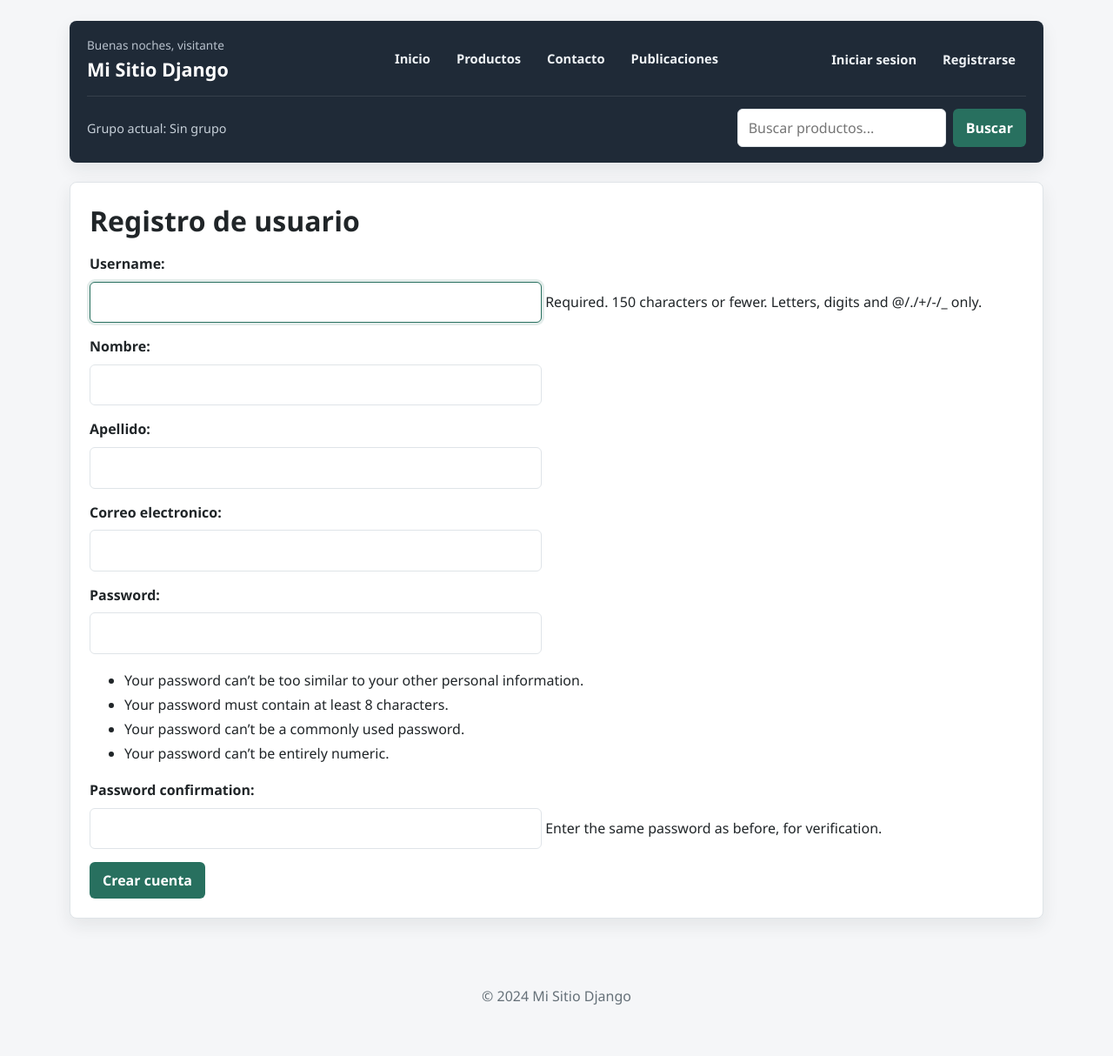
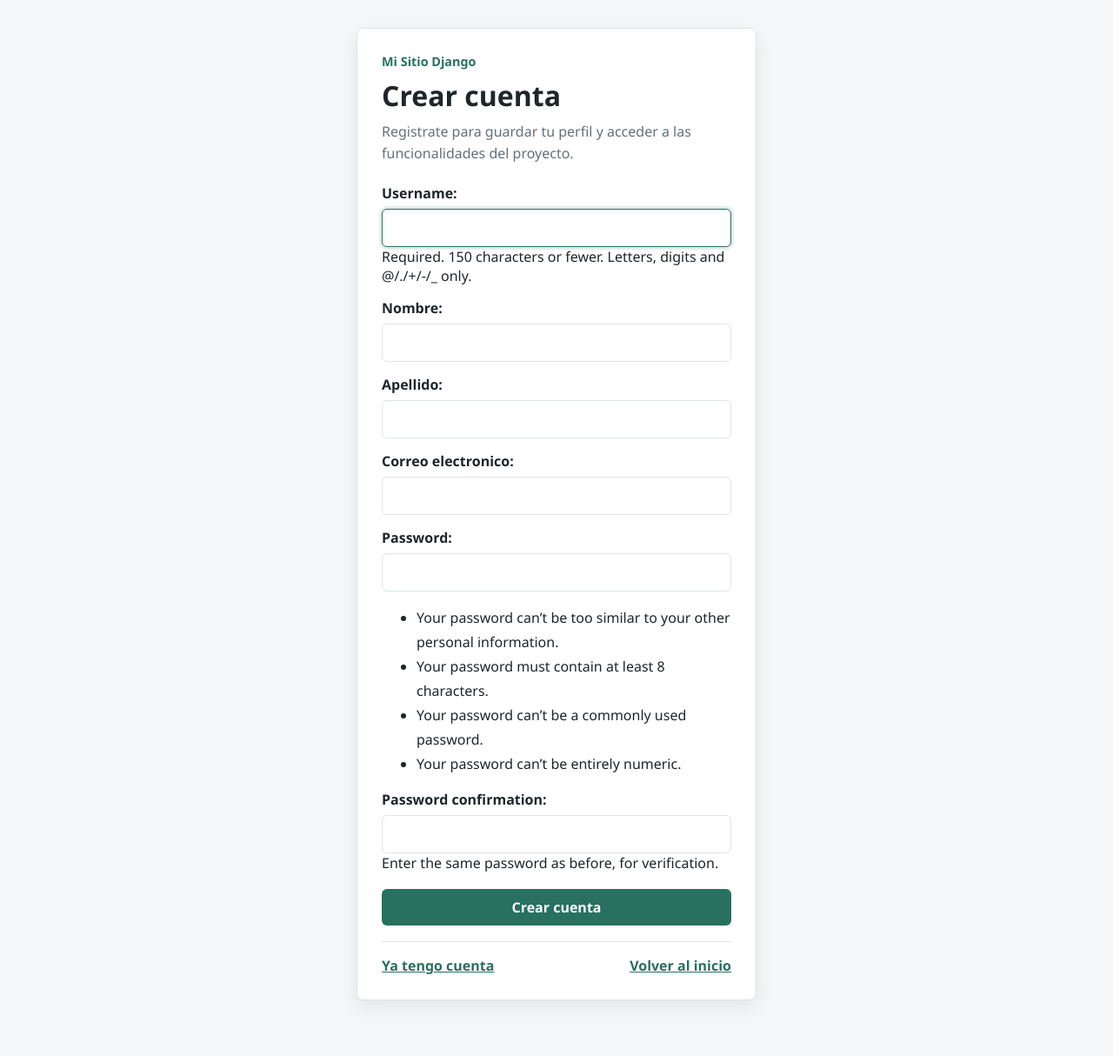
Before and after one commit to andresdelc21/workshop, a Django app: page /registro/ in a window 1280 px wide. Shown: the whole page at 87% size. After the commit the page ends 1153 px from the top, so only its background shows below. Run offline with Django 5.2, Linux system fonts and the light colour scheme; some libraries are stand-ins or nearby versions.

```diff
--- a/core/templates/core/base.html
+++ b/core/templates/core/base.html
@@ -7,15 +7,19 @@
     <link rel="stylesheet" href="{% static 'css/styles.css' %}">
     {% block extra_head %}{% endblock %}
 </head>
-<body>
+<body class="{% block body_class %}{% endblock %}">
     <div class="container">
-        {% include 'core/partials/header.html' %}
+        {% block header %}
+            {% include 'core/partials/header.html' %}
+        {% endblock %}
 
         <main>
             {% block content %}{% endblock %}
         </main>
 
-        {% include 'core/partials/footer.html' %}
+        {% block footer %}
+            {% include 'core/partials/footer.html' %}
+        {% endblock %}
     </div>
 
     <script src="{% static 'js/scripts.js' %}"></script>
--- a/core/templates/registration/perfil.html
+++ b/core/templates/registration/perfil.html
@@ -1,6 +1,6 @@
 {% extends 'core/base.html' %}
 
-{% block title %}Perfil - {{ site_name }}{% endblock %}
+{% block title %}Perfil - {{ site_config.site_name }}{% endblock %}
 
 {% block content %}
 <div class="card">
--- a/core/templates/registration/registro.html
+++ b/core/templates/registration/registro.html
@@ -1,14 +1,27 @@
 {% extends 'core/base.html' %}
 
-{% block title %}Registro - {{ site_name }}{% endblock %}
+{% block title %}Registro - Mi Sitio Django{% endblock %}
+{% block body_class %}auth-page{% endblock %}
+{% block header %}{% endblock %}
+{% block footer %}{% endblock %}
 
 {% block content %}
-<div class="card">
-    <h1>Registro de usuario</h1>
-    <form method="post">
-        {% csrf_token %}
-        {{ form.as_p }}
-        <button type="submit" class="editar">Crear cuenta</button>
-    </form>
-</div>
+<section class="auth-panel">
+    <div class="auth-card">
+        <p class="auth-kicker">Mi Sitio Django</p>
+        <h1>Crear cuenta</h1>
+        <p class="auth-copy">Registrate para guardar tu perfil y acceder a las funcionalidades del proyecto.</p>
+
+        <form method="post">
+            {% csrf_token %}
+            {{ form.as_p }}
+            <button type="submit" class="auth-submit">Crear cuenta</button>
+        </form>
+
+        <div class="auth-actions">
+            <a href="{% url 'login' %}">Ya tengo cuenta</a>
+            <a href="{% url 'core:home' %}">Volver al inicio</a>
+        </div>
+    </div>
+</section>
 {% endblock %}
--- a/requirements.txt
+++ b/requirements.txt
@@ -4,3 +4,4 @@ sqlparse==0.5.5
 tzdata==2026.2
 gunicorn==23.0.0
 whitenoise==6.11.0
+python-dotenv==1.2.1
--- a/static/css/styles.css
+++ b/static/css/styles.css
@@ -403,3 +403,73 @@ ul {
         padding: 17px;
     }
 }
+
+.auth-page {
+    display: grid;
+    align-items: center;
+    padding: 32px 18px;
+}
+
+.auth-page .container {
+    width: min(460px, 100%);
+}
+
+.auth-panel {
+    min-height: calc(100vh - 64px);
+    display: grid;
+    align-items: center;
+}
+
+.auth-card {
+    padding: 28px;
+    background: var(--panel);
+    border: 1px solid var(--line);
+    border-radius: 8px;
+    box-shadow: var(--shadow);
+}
+
+.auth-kicker {
+    margin: 0 0 8px;
+    color: var(--green);
+    font-weight: 700;
+    font-size: 0.9rem;
+}
+
+.auth-card h1 {
+    margin-bottom: 8px;
+}
+
+.auth-copy {
+    margin: 0 0 22px;
+    color: var(--muted);
+    line-height: 1.55;
+}
+
+.auth-card input {
+    max-width: none;
+}
+
+.auth-submit {
+    width: 100%;
+    margin-top: 4px;
+}
+
+.auth-actions {
+    display: flex;
+    justify-content: space-between;
+    gap: 12px;
+    margin-top: 18px;
+    padding-top: 16px;
+    border-top: 1px solid var(--line);
+    font-weight: 700;
+}
+
+@media (max-width: 520px) {
+    .auth-card {
+        padding: 22px;
+    }
+
+    .auth-actions {
+        flex-direction: column;
+    }
+}
--- a/workshop/settings.py
+++ b/workshop/settings.py
@@ -13,8 +13,11 @@ https://docs.djangoproject.com/en/6.0/ref/settings/
 import os
 from pathlib import Path
 
+from dotenv import load_dotenv
+
 # Build paths inside the project like this: BASE_DIR / 'subdir'.
 BASE_DIR = Path(__file__).resolve().parent.parent
+load_dotenv(BASE_DIR / '.env')
 
 
 # Quick-start development settings - unsuitable for production
```
Also changed, not shown: core/templates/registration/login.html (+16 -3 lines), README.md, 1 other file.
